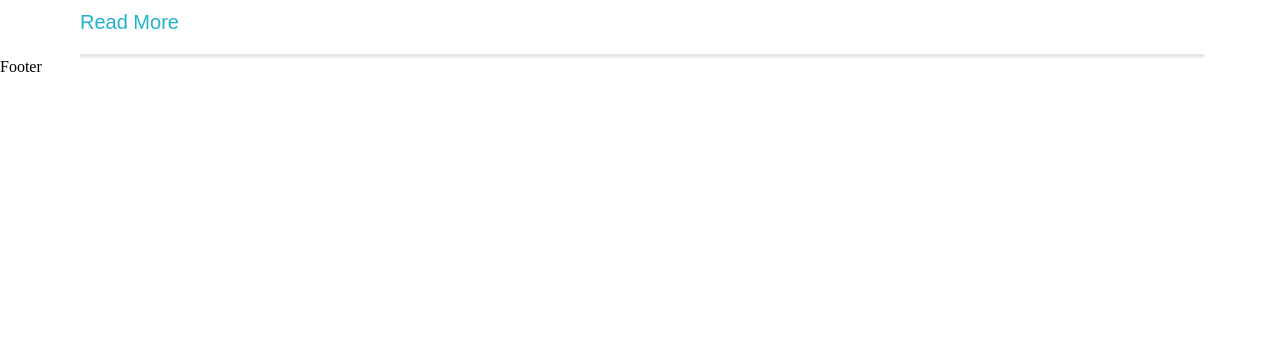
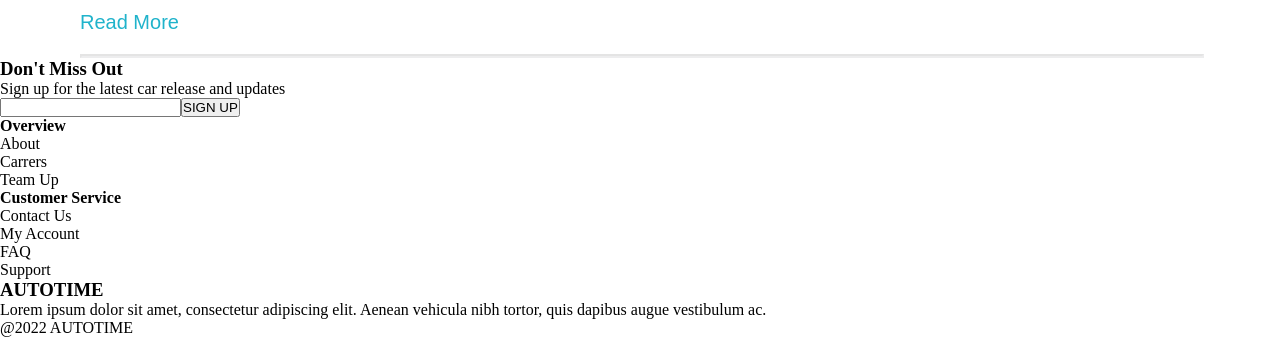
Before and after one commit to yoga1234/autotime-landingpage, a React (Create React App) app: page / in a window 1280 px wide. Shown: the part 5504-5841 px from the top of the page. Before the commit the page ends 5580 px from the top, so only its background shows below. Built offline with nearby package versions, Linux system fonts and the light colour scheme.

Commit message:
initial structure for footer

```diff
--- a/src/components/footer/Footer.js
+++ b/src/components/footer/Footer.js
@@ -1,7 +1,41 @@
 import React from "react";
 
 const Footer = () => {
-  return <div>Footer</div>;
+  return (
+    <div className="footer-container">
+      <div className="subscribe">
+        <h3>Don't Miss Out</h3>
+        <p>Sign up for the latest car release and updates</p>
+        <input type="text" />
+        <button>SIGN UP</button>
+      </div>
+      <div className="overview">
+        <h4>Overview</h4>
+        <ul>
+          <li>About</li>
+          <li>Carrers</li>
+          <li>Team Up</li>
+        </ul>
+      </div>
+      <div className="customer-service">
+        <h4>Customer Service</h4>
+        <ul>
+          <li>Contact Us</li>
+          <li>My Account</li>
+          <li>FAQ</li>
+          <li>Support</li>
+        </ul>
+      </div>
+      <div className="company-footer">
+        <h3>AUTOTIME</h3>
+        <p>
+          Lorem ipsum dolor sit amet, consectetur adipiscing elit. Aenean
+          vehicula nibh tortor, quis dapibus augue vestibulum ac.
+        </p>
+        <p>@2022 AUTOTIME</p>
+      </div>
+    </div>
+  );
 };
 
 export default Footer;
```
